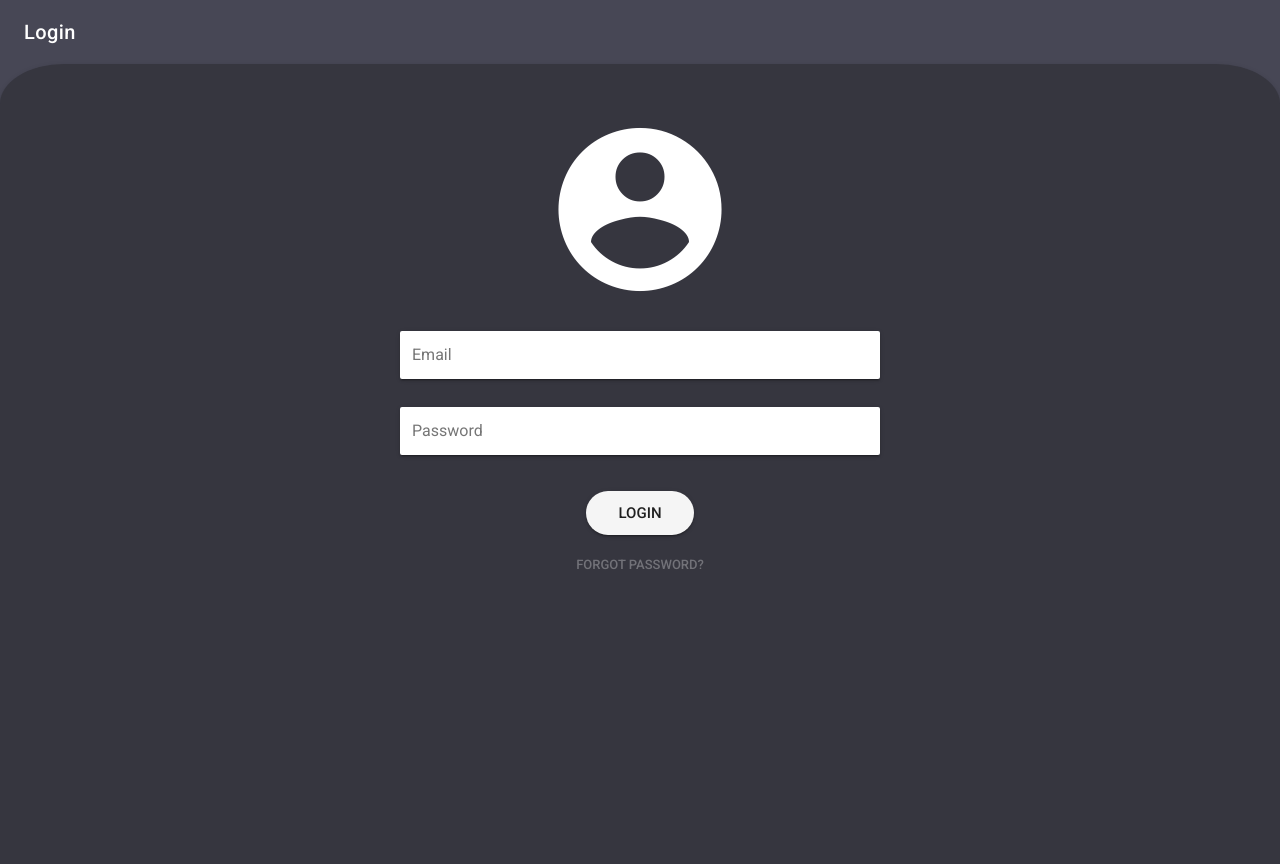
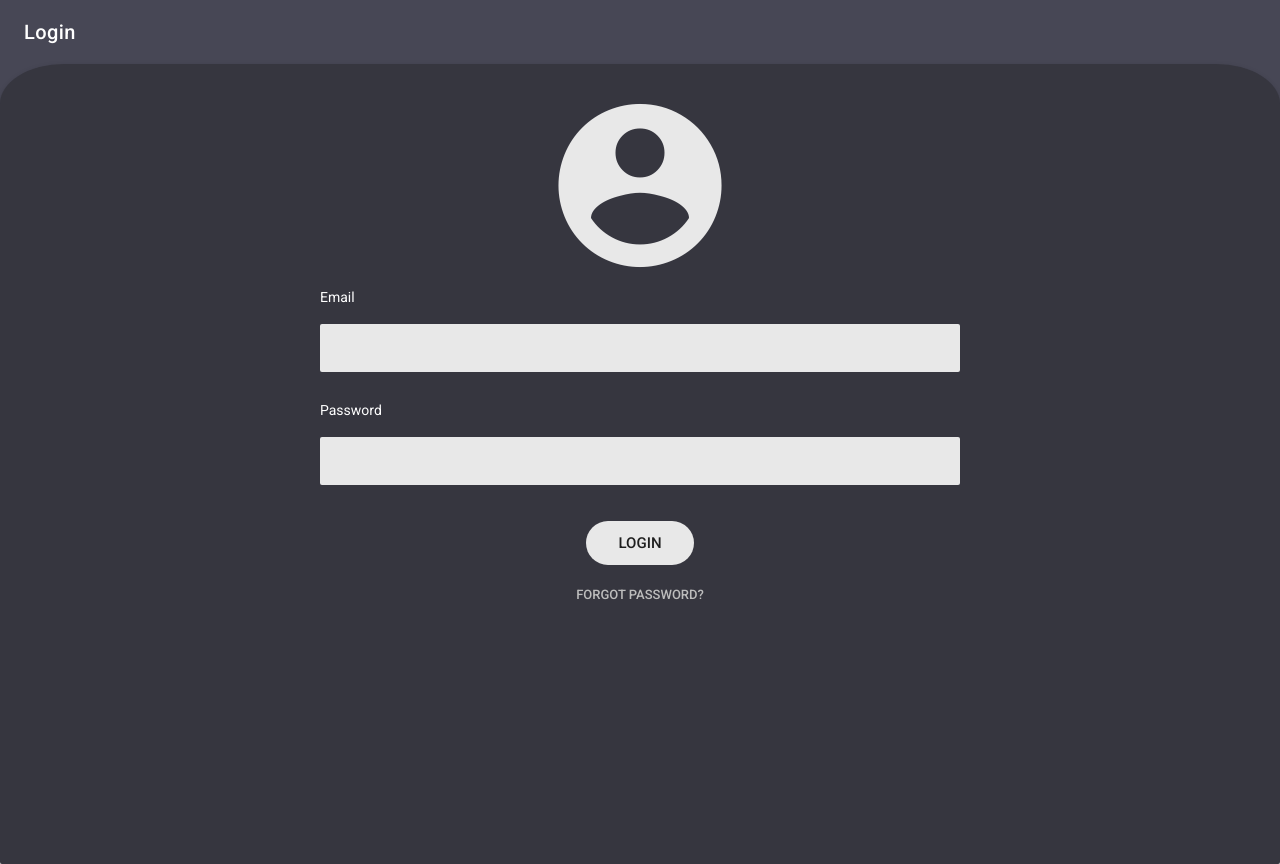
Before and after one commit to codersforcauses/p2s-frontend, a Vue app: page /login in a window 1280 px wide. Built offline with nearby package versions, Linux system fonts and the light colour scheme.

Commit message:
suggested fixes

```diff
--- a/src/components/Login.vue
+++ b/src/components/Login.vue
@@ -1,41 +1,48 @@
 <template>
-  <v-container fluid fill-height class="pa-0 ma-0" style="background-color: #474755;">
-    <v-layout align-center justify-center>
-      <v-flex text-xs-center fill-height>
-        <v-toolbar dark flat color="#474755">
+  <v-content>
+    <v-container class="pa-0 ma-0" style="background-color: #474755;" fluid fill-height >
+      <v-layout align-center justify-center row fill-height>
+        <v-flex style="height: 100%">
+          <v-toolbar color="#474755" dark flat>
             <v-toolbar-title> Login </v-toolbar-title>
           </v-toolbar>
-        <v-card dark tile
-                class="card"
+          <v-card dark
+                  class="card text-xs-center"
                   color="#36363f"
                   height="100%"
             >
-          <v-icon size="196px" class="pt-5"> mdi-account-circle</v-icon>
-          <div :class="{'margin-large': $vuetify.breakpoint.lgAndUp,
-                        'margin-medium': $vuetify.breakpoint.md,
-                        'margin-small': $vuetify.breakpoint.smAndDown,}">
+            <v-icon size="196px" class="pt-4" color="#e8e8e8"> mdi-account-circle </v-icon>
+            <v-flex xs10 sm8 md6 offset-xs1 offset-sm2 offset-md3>
+              <v-flex tag="p" style="text-align: left;"> Email </v-flex>
               <v-text-field v-model="user.email"
-                          label="Email"
                             name="email"
+                            background-color="#e8e8e8"
+                            autofocus
+                            flat
                             light
                             required
                             solo
               ></v-text-field>
+              <v-flex tag="p" style="text-align: left;"> Password </v-flex>
               <v-text-field v-model="user.password"
-                          label="Password"
                             name="password"
                             type="password"
+                            background-color="#e8e8e8"
+                            flat
                             light
                             required
                             solo
               ></v-text-field>
-          </div>
-          <v-btn light large round class="ma-2">Login</v-btn><br>
-          <v-btn dark flat small disabled class="ma-2">Forgot Password?</v-btn>
+            </v-flex>
+            <v-btn class="ma-2" color="#e8e8e8" depressed large light round > Login </v-btn>
+            <v-spacer/>
+            <v-btn class="ma-2" color="grey lighten-1" flat small>
+              Forgot Password? </v-btn>
           </v-card>
         </v-flex>
       </v-layout>
     </v-container>
+  </v-content>
 </template>
 
 <script>
@@ -51,18 +58,9 @@ export default {
 };
 </script>
 
-<style lang="css" scoped>
+<style scoped>
 .card {
   border-top-left-radius: 5%;
   border-top-right-radius: 5%;
 }
-.margin-large {
-  margin: 2.5vh 50vh 0vh 50vh;
-}
-.margin-medium {
-  margin: 2.5vh 25vh 0vh 25vh;
-}
-.margin-small {
-  margin: 2.5vh 5vh 0vh 5vh;
-}
 </style>
```
Lines whose indentation alone changed are shown as unchanged.
